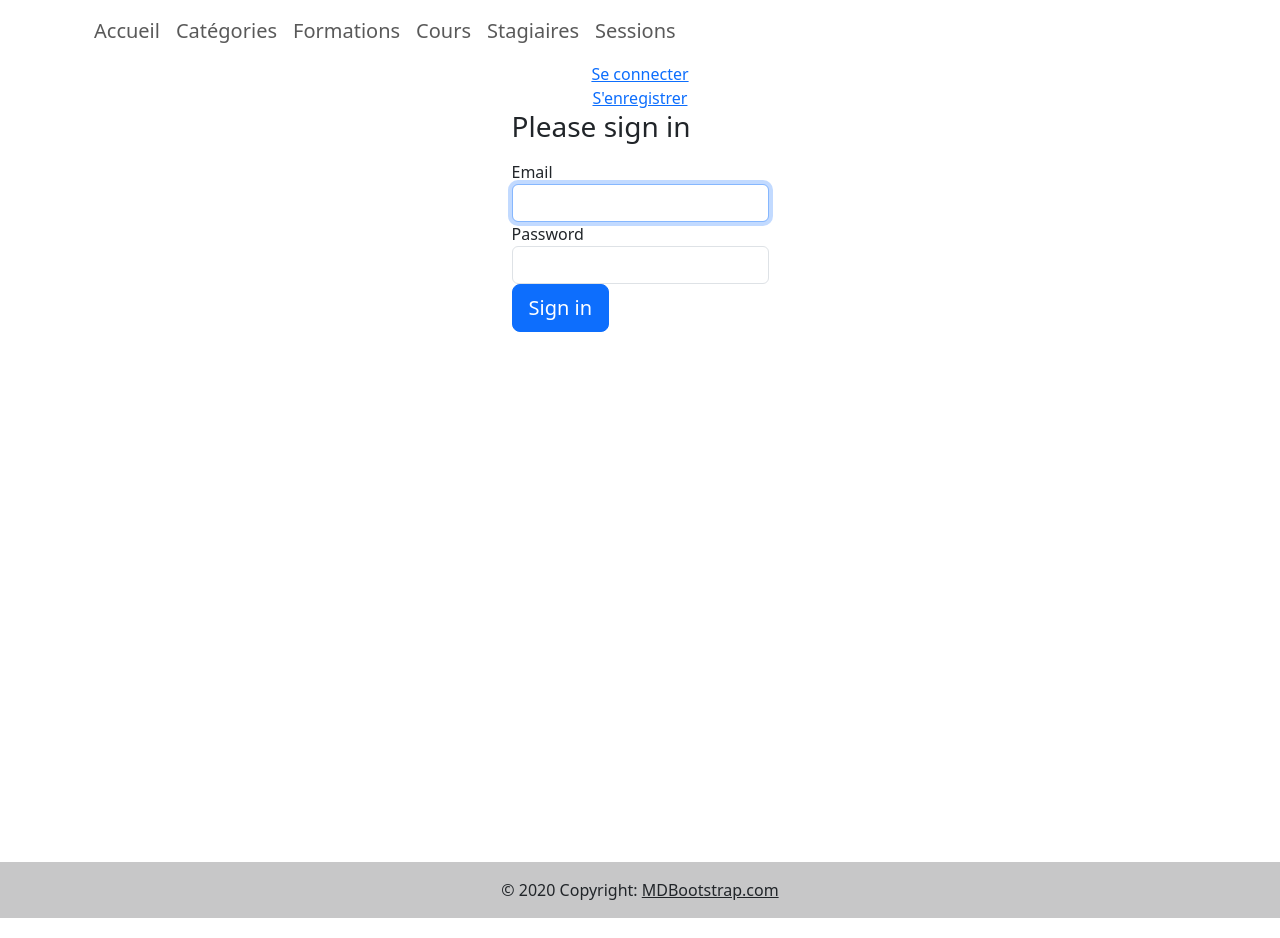
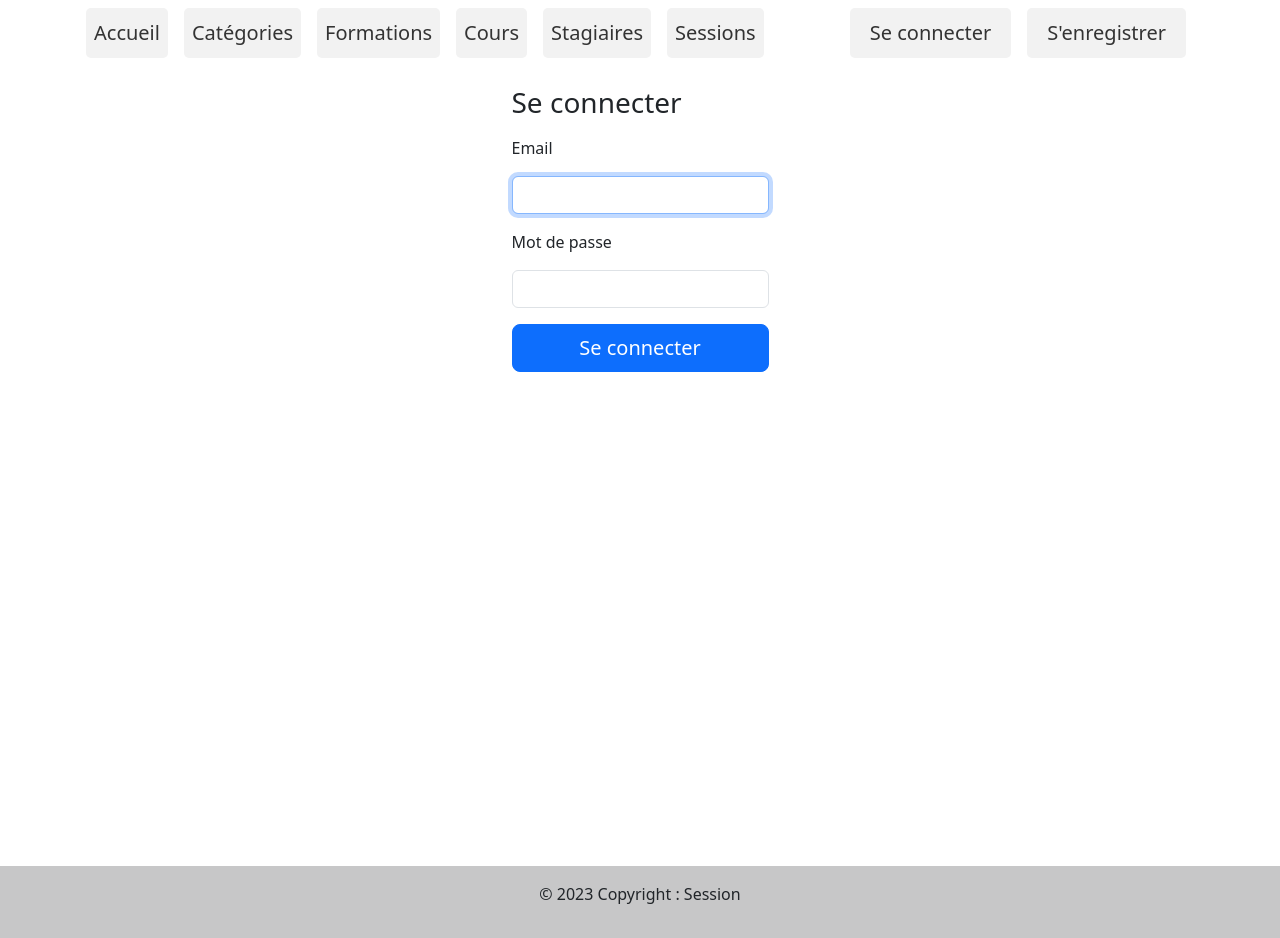
Before and after one commit to Maumaulnr/SessionProjet, a Symfony app: template templates/security/login.html.twig in a window 1280 px wide. Run offline with Twig, Linux system fonts and the light colour scheme; the template is opened without the code that fills it, so the values that code supplies are empty; some libraries are stand-ins or nearby versions.

Commit message:
08/10/23 MAJ

```diff
--- a/public/css/style.css
+++ b/public/css/style.css
@@ -5,11 +5,35 @@
 }
 
 main {
-    min-height: 100vh; /* 100% de la hauteur de la fenêtre visible */
+    min-height: 100vh !important; /* 100% de la hauteur de la fenêtre visible */
+    padding: 20px 0;
+}
+
+/**  NAVBAR **/
+
+/* Style de base des liens */
+.styled-link {
+    background-color: #f2f2f2; /* Couleur de fond claire */
+    color: #333; /* Couleur de base du texte */
+    text-decoration: none; /* Supprime le soulignement par défaut */
+    padding: 10px 20px; /* Ajoutez du rembourrage pour améliorer l'apparence */
+    border-radius: 5px; /* Ajoutez des coins arrondis pour le lien */
+    transition: background-color 0.3s, color 0.3s; /* Animation de changement de couleur de fond et de texte en 0.3 seconde */
+}
+
+/* Changement de couleur de fond et de texte au survol */
+.styled-link:hover {
+    background-color: #ff0000; /* Couleur de fond au survol (plus foncée) */
+    color: #ffffff; /* Couleur du texte au survol (clair pour rester lisible) */
 }
 
 
+
 /**  REGISTER **/
+
+.bg-image {
+    background-image: url('https://mdbcdn.b-cdn.net/img/Photos/new-templates/search-box/img4.webp');
+}
 
 .gradient-custom-3 {
     /* fallback for old browsers */
--- a/src/Controller/ProgrammeController.php
+++ b/src/Controller/ProgrammeController.php
@@ -17,8 +17,10 @@ class ProgrammeController extends AbstractController
     public function index(ProgrammeRepository $programmeRepository): Response
     {
 
+        // Récupération de tous les programmes depuis le ProgrammeRepository
         $programmes = $programmeRepository->findBy([]);
 
+        // Rendu d'un modèle Twig avec les programmes récupérés pour affichage
         return $this->render('programme/index.html.twig', [
             'programmes' => $programmes,
         ]);
--- a/src/Controller/SecurityController.php
+++ b/src/Controller/SecurityController.php
@@ -40,4 +40,5 @@ class SecurityController extends AbstractController
     {
         throw new \LogicException('This method can be blank - it will be intercepted by the logout key on your firewall.');
     }
+
 }
--- a/templates/base.html.twig
+++ b/templates/base.html.twig
@@ -12,41 +12,42 @@
 
     </head>
     <body class="d-flex flex-column">
-        <nav class="navbar navbar-expand-lg navbar-light">
-            <div class="container px-4 px-lg-3 gap-4">
-                <ul class="navbar-nav ms-auto my-2 my-lg-0">
+        <nav class="container navbar navbar-expand-lg navbar-light">
+            <div class="container px-4 px-lg-3">
+                <ul class="navbar-nav ms-auto my-2 my-lg-0 gap-3">
                     <li class="nav-item">
-                        <a class="nav-link fs-5" href="{{ path('app_home') }}">Accueil</a>
+                        <a class="nav-link fs-5 styled-link" href="{{ path('app_home') }}">Accueil</a>
                     </li>
                     <li class="nav-item">
-                        <a class="nav-link fs-5" href="{{ path('app_categorie') }}">Catégories</a>
+                        <a class="nav-link fs-5 styled-link" href="{{ path('app_categorie') }}">Catégories</a>
                     </li>
                     <li class="nav-item">
-                        <a class="nav-link fs-5" href="{{ path('app_formation') }}">Formations</a>
+                        <a class="nav-link fs-5 styled-link" href="{{ path('app_formation') }}">Formations</a>
                     </li>
                     <li class="nav-item">
-                        <a class="nav-link fs-5" href="{{ path('app_cours') }}">Cours</a>
+                        <a class="nav-link fs-5 styled-link" href="{{ path('app_cours') }}">Cours</a>
                     </li>
                     <li class="nav-item">
-                        <a class="nav-link fs-5" href="{{ path('app_stagiaire') }}">Stagiaires</a>
+                        <a class="nav-link fs-5 styled-link" href="{{ path('app_stagiaire') }}">Stagiaires</a>
                     </li>
                     <li class="nav-item">
-                        <a class="nav-link fs-5" href="{{ path('app_session') }}">Sessions</a>
+                        <a class="nav-link fs-5 styled-link" href="{{ path('app_session') }}">Sessions</a>
                     </li>
                 </ul>
+            </div>
+            <div class="d-flex flex-row justify-content-end px-4 w-50 gap-3">
+                {# si la personne est connectée on affiche "se déconnecter" sinon on affiche "se connecter" #}
+                {% if app.user %}
+                    <a href="{{ path('app_logout') }}" class="fs-5 styled-link">Se déconnecter</a>
+                    <a href="">Mon profil</a>
+                {% else %}
+                    <a href="{{ path('app_login') }}" class="fs-5 styled-link">Se connecter</a>
+                    <a href="{{ path('app_register') }}" class="fs-5 styled-link">S'enregistrer</a>
+                {% endif %}
             </div>
         </nav>
         <main class="container d-flex flex-column align-items-center">
             {# <div class="container px-4 px-lg-5 d-flex flex-column gap-3"> #}
-
-                {# si la personne est connectée on affiche "se déconnecter" sinon on affiche "se connecter" #}
-                {% if app.user %}
-                    <a href="{{ path('app_logout') }}">Se déconnecter</a>
-                    <a href="">Mon profil</a>
-                {% else %}
-                    <a href="{{ path('app_login') }}">Se connecter</a>
-                    <a href="{{ path('app_register') }}">S'enregistrer</a>
-                {% endif %}
 
                 {% block body %}{% endblock %}
 
@@ -54,9 +55,8 @@
         </main>
         <footer class="bg-light text-center text-lg-start">
             <!-- Copyright -->
-            <div class="text-center p-3" style="background-color: rgba(0, 0, 0, 0.2);">
-              © 2020 Copyright:
-              <a class="text-dark" href="https://mdbootstrap.com/">MDBootstrap.com</a>
+            <div class="d-flex justify-content-center align-items-center text-center p-3" style="background-color: rgba(0, 0, 0, 0.2);">
+              <p class="text-dark">© 2023 Copyright : Session</p>
             </div>
             <!-- Copyright -->
           </footer>
--- a/templates/security/login.html.twig
+++ b/templates/security/login.html.twig
@@ -1,8 +1,9 @@
 {% extends 'base.html.twig' %}
 
-{% block title %}Log in!{% endblock %}
+{% block title %}Se connecter{% endblock %}
 
 {% block body %}
+
 <form method="post">
     {% if error %}
         <div class="alert alert-danger">{{ error.messageKey|trans(error.messageData, 'security') }}</div>
@@ -10,14 +11,17 @@
 
     {% if app.user %}
         <div class="mb-3">
-            You are logged in as {{ app.user.userIdentifier }}, <a href="{{ path('app_logout') }}">Logout</a>
+            Vous êtes connecté en tant que {{ app.user.userIdentifier }}, <a href="{{ path('app_logout') }}">Se déconnecter</a>
         </div>
     {% endif %}
 
-    <h1 class="h3 mb-3 font-weight-normal">Please sign in</h1>
+    <h1 class="h3 mb-3 font-weight-normal">Se connecter</h1>
+
+    <div class="d-flex flex-column gap-3">
         <label for="inputEmail">Email</label>
         <input type="email" value="{{ last_username }}" name="email" id="inputEmail" class="form-control" autocomplete="email" required autofocus>
-    <label for="inputPassword">Password</label>
+
+        <label for="inputPassword">Mot de passe</label>
         <input type="password" name="password" id="inputPassword" class="form-control" autocomplete="current-password" required>
 
         <input type="hidden" name="_csrf_token"
@@ -25,7 +29,9 @@
         >
 
         <button class="btn btn-lg btn-primary" type="submit">
-        Sign in
+            Se connecter
         </button>
+    </div>
 </form>
+
 {% endblock %}
```
Also changed, not shown: templates/home/index.html.twig (+8 -3 lines), templates/registration/register.html.twig (+4 -15 lines). Lines whose indentation alone changed are shown as unchanged.
